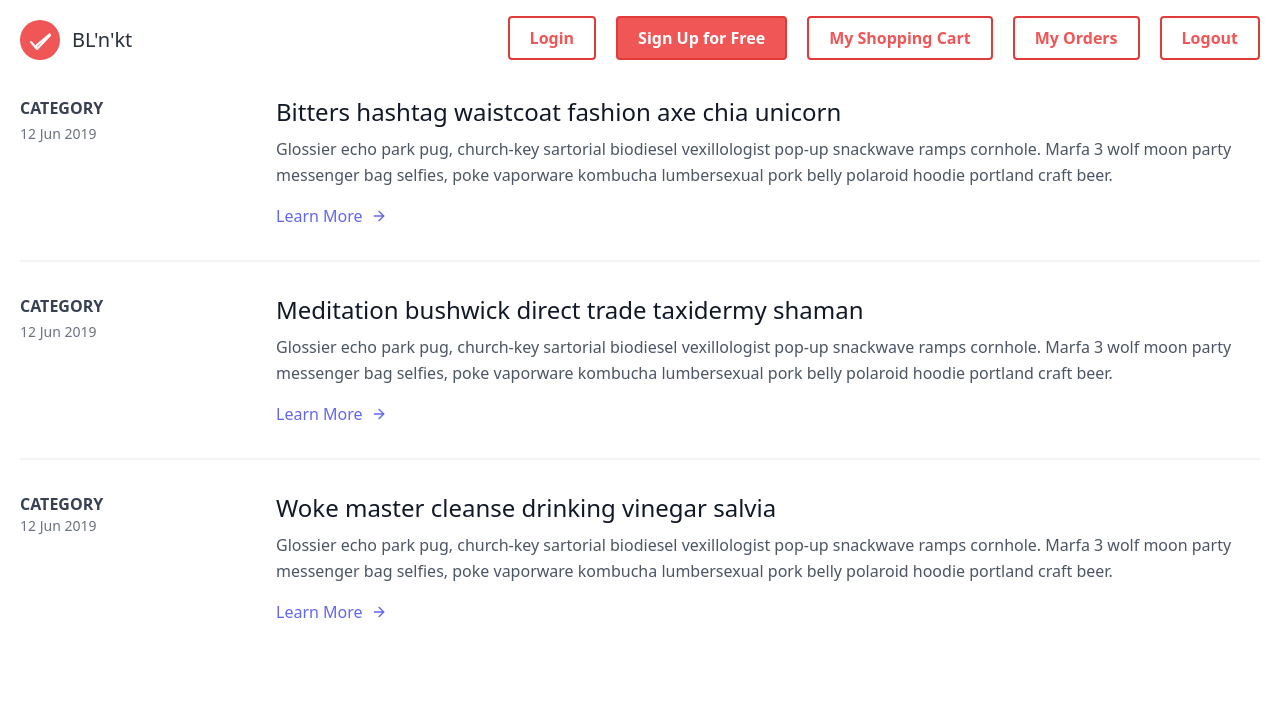
After one commit to madhava20217/Online-Shopping-Portal, a Flask app: page /order in a window 1280 px wide. The commit adds this page. Shown: the top 719 px of the page. Run offline with Flask 2, Linux system fonts and the light colour scheme; some libraries are stand-ins or nearby versions.

Commit message:
commit at the end of the day

```diff
--- a/Application/website/auth.py
+++ b/Application/website/auth.py
@@ -8,7 +8,8 @@
 #TODO: transaction page (checkout and pay)
 #TODO: home page products linking to invidual product pages
 #TODO: Inserting product to user's shopping cart in database when the user clicks add to cart button
-#TODO:
+#TODO: Employees management portal (for other stakeholders)
+#TODO: utilise views in the querying process
 
 import mysql.connector
 from flask import Blueprint, render_template, request, flash, redirect, url_for
--- a/Application/website/templates/Base.html
+++ b/Application/website/templates/Base.html
@@ -86,6 +86,14 @@
             </button>
           </a>
 
+          <a class="mr-5" id="cart" href="/order">
+            <button
+              class="inline-flex items-center text-red-500 bg-white-100 border-solid border-2 border-red-500 py-2 px-5 focus:outline-none hover:bg-red-600 border-red-600 hover:text-white rounded transition duration-200 font-semibold mt-4 md:mt-4"
+            >
+              My Orders
+            </button>
+          </a>
+
           <a class="mr-5" id="logout" href="/">
             <button
               class="inline-flex items-center text-red-500 bg-white-100 border-solid border-2 border-red-500 py-2 px-5 focus:outline-none hover:bg-red-600 border-red-600 hover:text-white rounded transition duration-200 font-semibold mt-4 md:mt-4"
--- /dev/null
+++ b/Application/website/templates/Order.html
@@ -0,0 +1,57 @@
+{% extends "base.html" %} {% block title %}My Cart{% endblock %} {% block content
+%}
+<section class="text-gray-600 body-font overflow-hidden">
+  <div class="container px-5 py-24 mx-auto">
+    <div class="-my-8 divide-y-2 divide-gray-100">
+      <div class="py-8 flex flex-wrap md:flex-nowrap">
+        <div class="md:w-64 md:mb-0 mb-6 flex-shrink-0 flex flex-col">
+          <span class="font-semibold title-font text-gray-700">CATEGORY</span>
+          <span class="mt-1 text-gray-500 text-sm">12 Jun 2019</span>
+        </div>
+        <div class="md:flex-grow">
+          <h2 class="text-2xl font-medium text-gray-900 title-font mb-2">Bitters hashtag waistcoat fashion axe chia unicorn</h2>
+          <p class="leading-relaxed">Glossier echo park pug, church-key sartorial biodiesel vexillologist pop-up snackwave ramps cornhole. Marfa 3 wolf moon party messenger bag selfies, poke vaporware kombucha lumbersexual pork belly polaroid hoodie portland craft beer.</p>
+          <a class="text-indigo-500 inline-flex items-center mt-4">Learn More
+            <svg class="w-4 h-4 ml-2" viewBox="0 0 24 24" stroke="currentColor" stroke-width="2" fill="none" stroke-linecap="round" stroke-linejoin="round">
+              <path d="M5 12h14"></path>
+              <path d="M12 5l7 7-7 7"></path>
+            </svg>
+          </a>
+        </div>
+      </div>
+      <div class="py-8 flex flex-wrap md:flex-nowrap">
+        <div class="md:w-64 md:mb-0 mb-6 flex-shrink-0 flex flex-col">
+          <span class="font-semibold title-font text-gray-700">CATEGORY</span>
+          <span class="mt-1 text-gray-500 text-sm">12 Jun 2019</span>
+        </div>
+        <div class="md:flex-grow">
+          <h2 class="text-2xl font-medium text-gray-900 title-font mb-2">Meditation bushwick direct trade taxidermy shaman</h2>
+          <p class="leading-relaxed">Glossier echo park pug, church-key sartorial biodiesel vexillologist pop-up snackwave ramps cornhole. Marfa 3 wolf moon party messenger bag selfies, poke vaporware kombucha lumbersexual pork belly polaroid hoodie portland craft beer.</p>
+          <a class="text-indigo-500 inline-flex items-center mt-4">Learn More
+            <svg class="w-4 h-4 ml-2" viewBox="0 0 24 24" stroke="currentColor" stroke-width="2" fill="none" stroke-linecap="round" stroke-linejoin="round">
+              <path d="M5 12h14"></path>
+              <path d="M12 5l7 7-7 7"></path>
+            </svg>
+          </a>
+        </div>
+      </div>
+      <div class="py-8 flex flex-wrap md:flex-nowrap">
+        <div class="md:w-64 md:mb-0 mb-6 flex-shrink-0 flex flex-col">
+          <span class="font-semibold title-font text-gray-700">CATEGORY</span>
+          <span class="text-sm text-gray-500">12 Jun 2019</span>
+        </div>
+        <div class="md:flex-grow">
+          <h2 class="text-2xl font-medium text-gray-900 title-font mb-2">Woke master cleanse drinking vinegar salvia</h2>
+          <p class="leading-relaxed">Glossier echo park pug, church-key sartorial biodiesel vexillologist pop-up snackwave ramps cornhole. Marfa 3 wolf moon party messenger bag selfies, poke vaporware kombucha lumbersexual pork belly polaroid hoodie portland craft beer.</p>
+          <a class="text-indigo-500 inline-flex items-center mt-4">Learn More
+            <svg class="w-4 h-4 ml-2" viewBox="0 0 24 24" stroke="currentColor" stroke-width="2" fill="none" stroke-linecap="round" stroke-linejoin="round">
+              <path d="M5 12h14"></path>
+              <path d="M12 5l7 7-7 7"></path>
+            </svg>
+          </a>
+        </div>
+      </div>
+    </div>
+  </div>
+</section>
+{% endblock %}
--- a/Application/website/views.py
+++ b/Application/website/views.py
@@ -36,3 +36,7 @@ def product():
 @views.route('/cart')
 def cart():
     return render_template("Cart.html")
+
+@views.route('/order')
+def order():
+    return render_template("Order.html")
```
